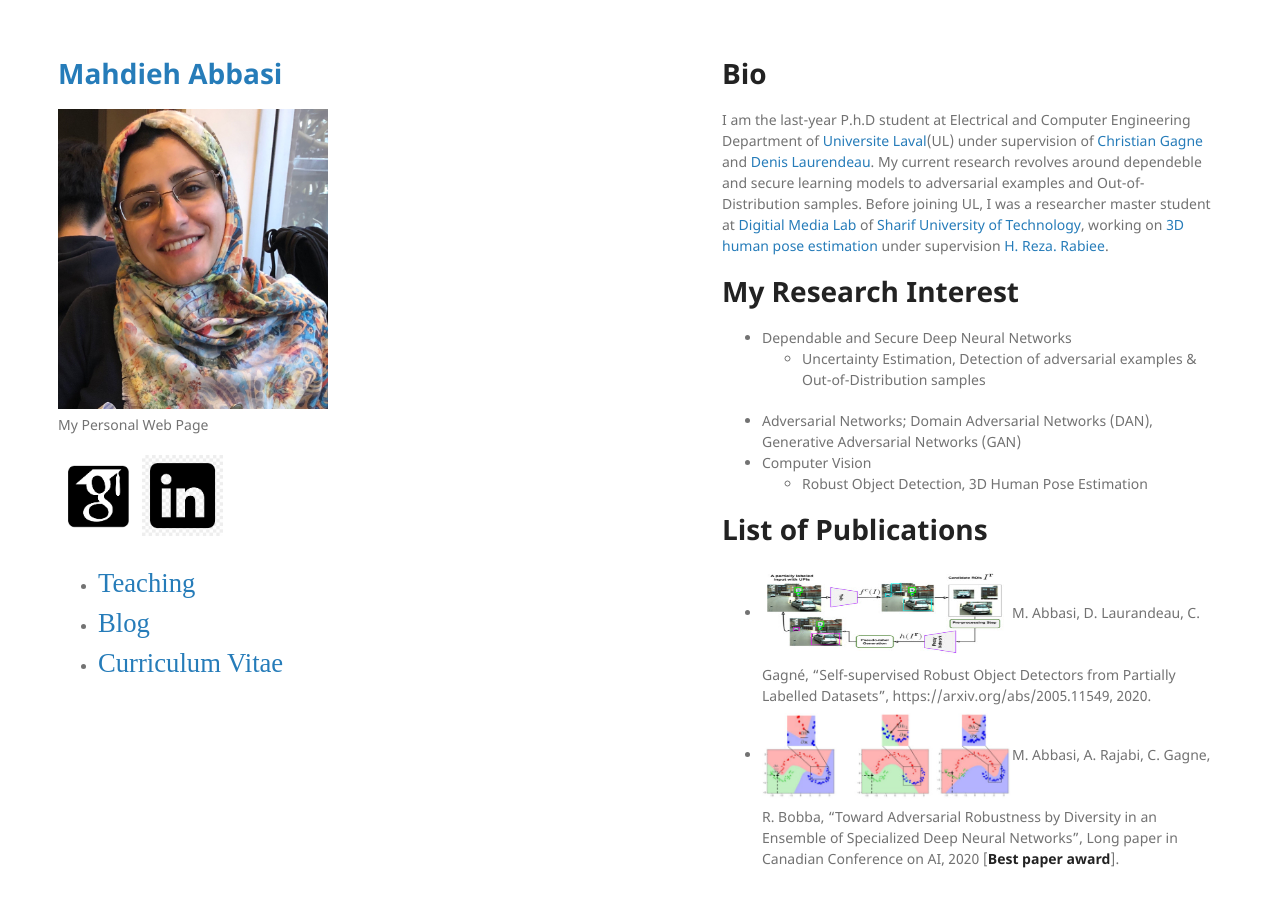
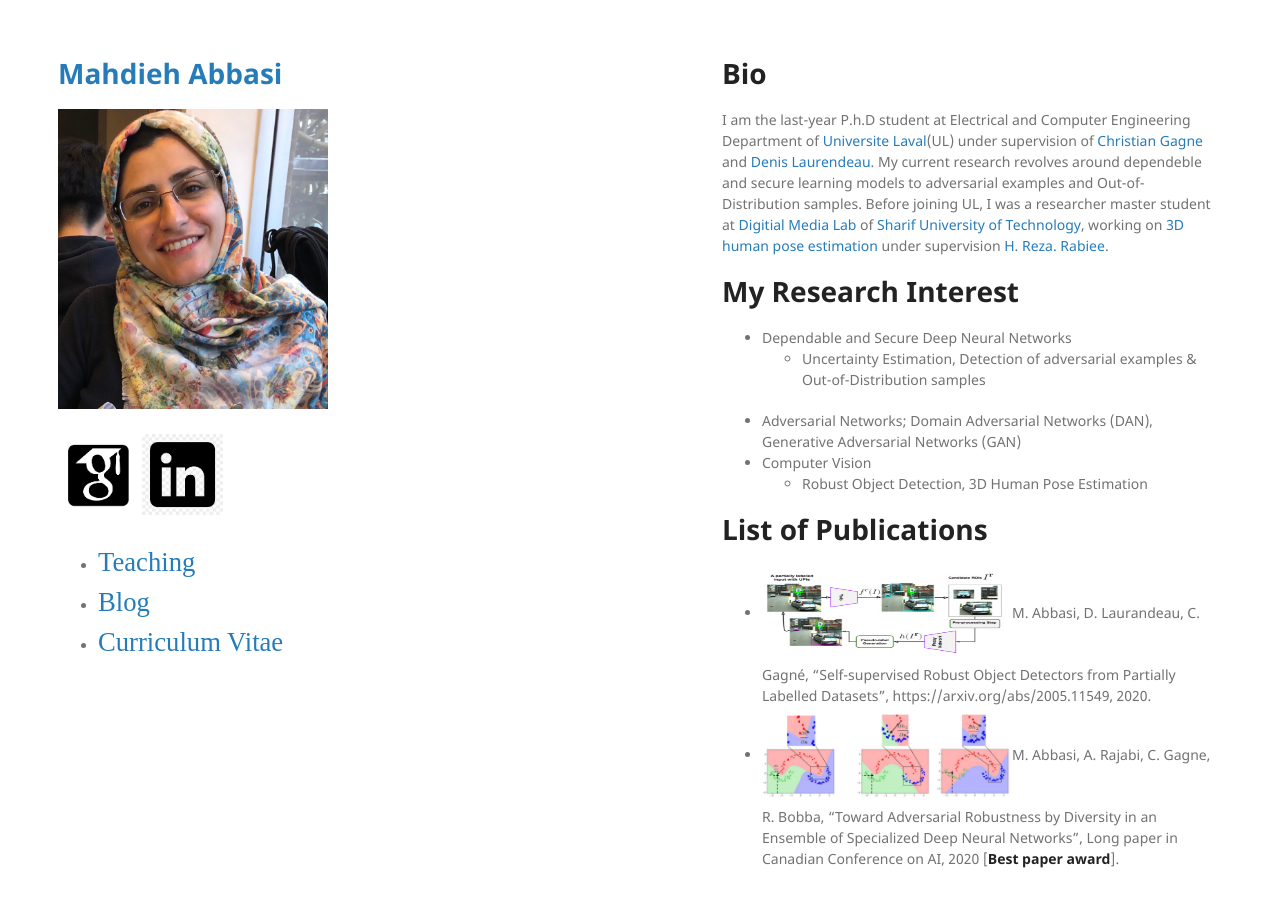
Before and after one commit to mahdaneh/mahdaneh.github.io, a Jekyll site: the page built from index.md, in a window 1280 px wide and 939 px high. Shown: the top 907 px of the window. Built offline with Jekyll 4.4.1, drawn with Linux system fonts in a browser that asks for light colours; the repository's description, which GitHub fills in, is left out; our own code applies the rules of GitHub Pages for plain Markdown files.

Commit message:
Update _config.yml

```diff
--- a/_config.yml
+++ b/_config.yml
@@ -1,4 +1,3 @@
 title: Mahdieh Abbasi
-description: My Personal Web Page
 logo: /images/IMG_0505.jpeg
 theme: jekyll-theme-minimal
```
